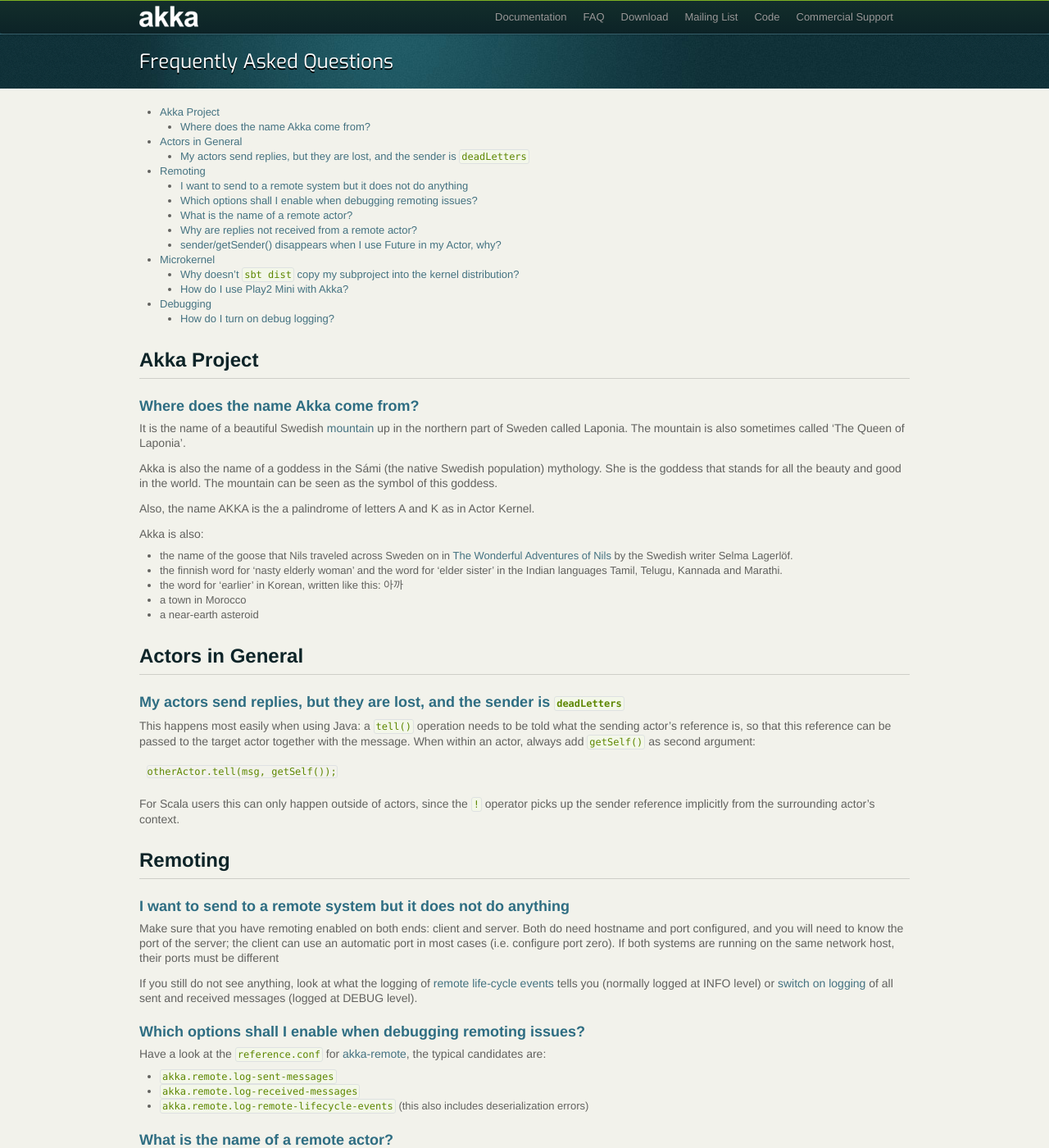
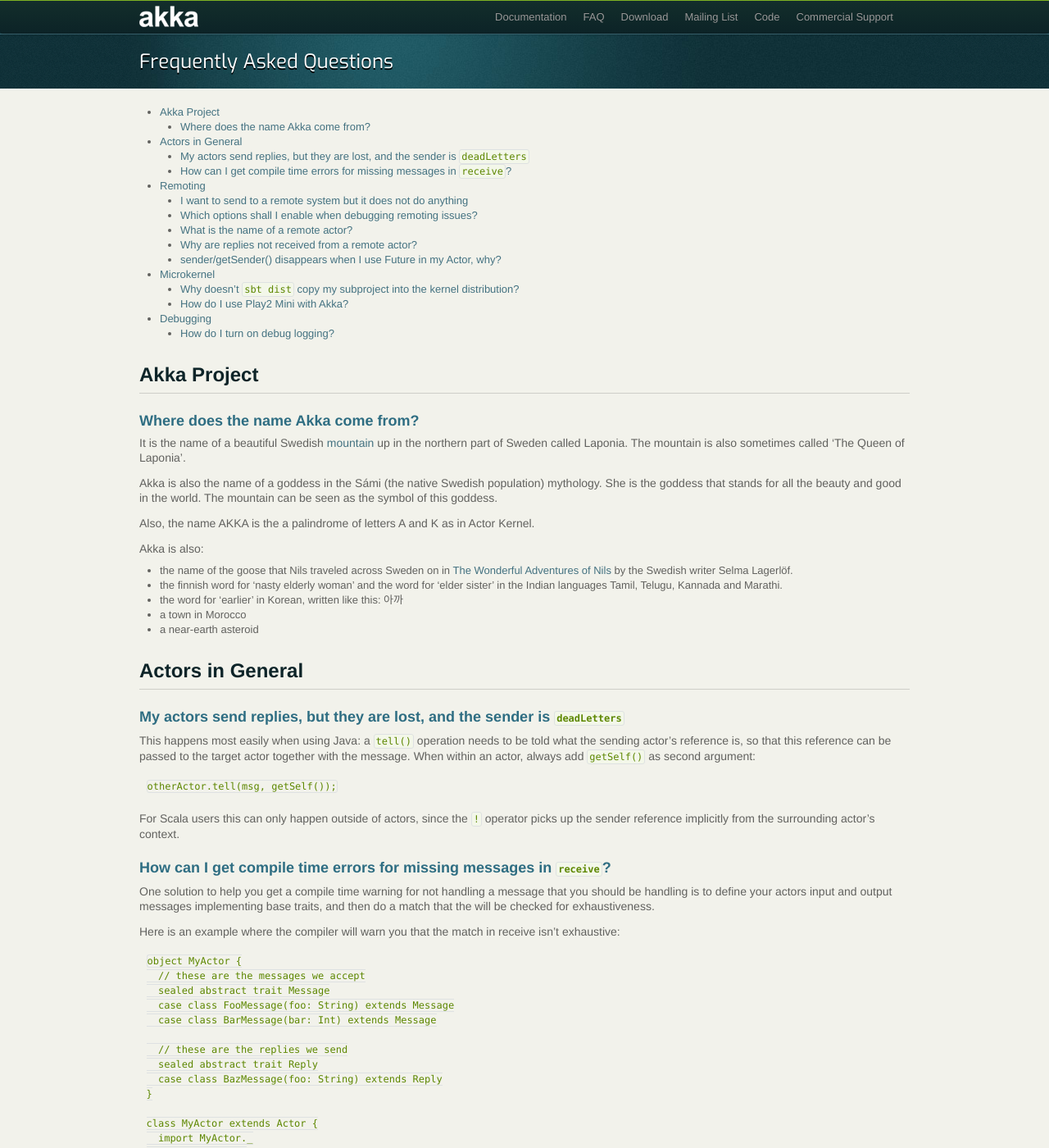
Before and after one commit to raboof/akka.github.com, a Jekyll site: the page built from faq/index.md, in a window 1280 px wide and 1400 px high. Shown: the whole window at 82% size. Built offline with Jekyll 4.4.1, drawn with Linux system fonts in a browser that asks for light colours; some of the changed text lies outside the part shown.

Commit message:
Added text about using base traits for messages to get compile time warnings.

```diff
--- a/faq/index.md
+++ b/faq/index.md
@@ -40,6 +40,37 @@
 
 For Scala users this can only happen outside of actors, since the `!` operator
 picks up the sender reference implicitly from the surrounding actor’s context.
+
+### How can I get compile time errors for missing messages in `receive`?
+
+One solution to help you get a compile time warning for not handling a message
+that you should be handling is to define your actors input and output messages
+implementing base traits, and then do a match that the will be checked for
+exhaustiveness.
+
+Here is an example where the compiler will warn you that the match in
+receive isn't exhaustive:
+
+    object MyActor {
+      // these are the messages we accept
+      sealed abstract trait Message
+      case class FooMessage(foo: String) extends Message
+      case class BarMessage(bar: Int) extends Message
+
+      // these are the replies we send
+      sealed abstract trait Reply
+      case class BazMessage(foo: String) extends Reply
+    }
+
+    class MyActor extends Actor {
+      import MyActor._
+      def receive = {
+        case message: Message ⇒ message match {
+          case BarMessage(bar) => sender ! BazMessage("Got " + bar)
+        }
+      }
+    }
+
 
 ## Remoting
 
```
